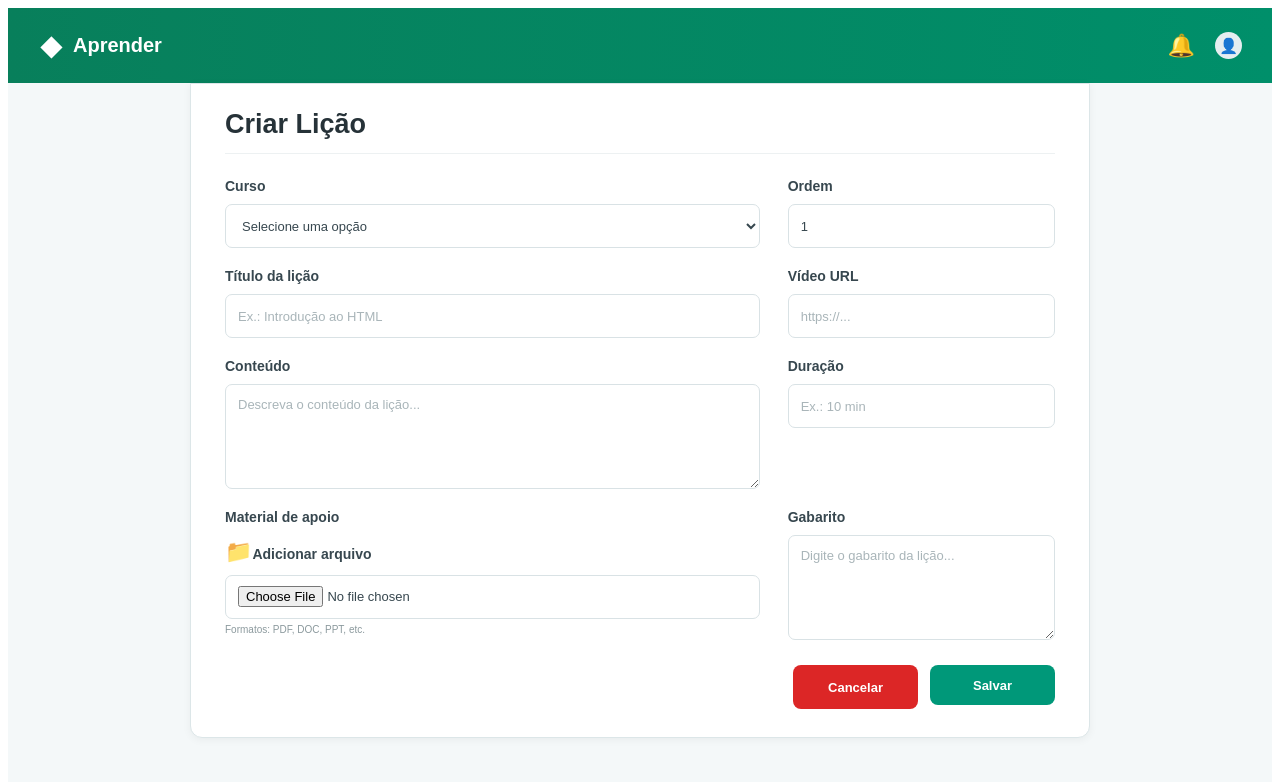
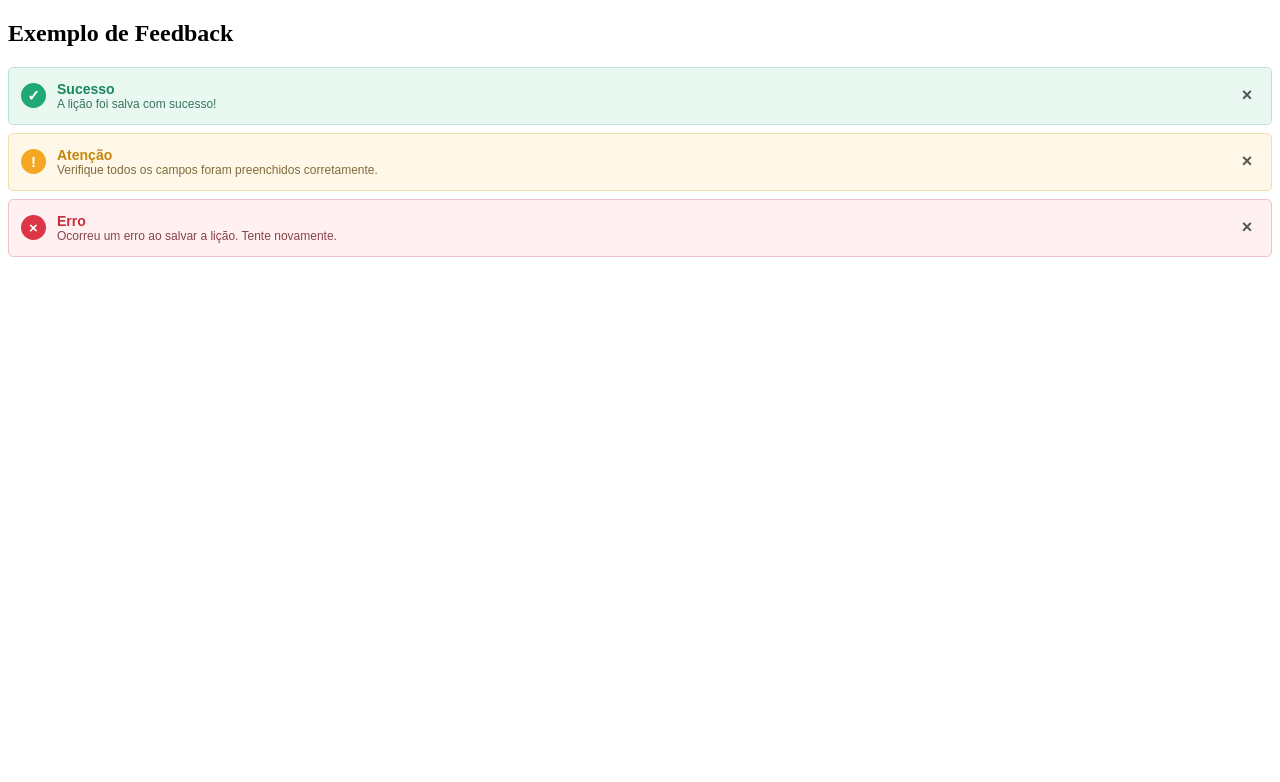
Before and after one commit to DupleExcellence/AcessiblePlatform, a React (Vite) app: page / in a window 1280 px wide. Shown: the top 782 px of the page. Built offline with nearby package versions, Linux system fonts and the light colour scheme.

Commit message:
feat: cria componente de Feedback

```diff
--- a/frontend/src/App.jsx
+++ b/frontend/src/App.jsx
@@ -1,10 +1,34 @@
 
 
-import LicaoProfessor from "./components/LicaoProfessor/LicaoProfessor";
-
+import Feedback from "./components/Feedback/Feedback";
 
 function App() {
-  return <LicaoProfessor/>
+  return (
+    <div>
+     <h2>Exemplo de Feedback</h2>
+
+      <Feedback
+        type="success"
+        title="Sucesso"
+        message="A lição foi salva com sucesso!"
+        onClose={() => console.log("Fechar sucesso")}
+      />
+
+      <Feedback
+        type="warning"
+        title="Atenção"
+        message="Verifique todos os campos foram preenchidos corretamente."
+        onClose={() => console.log("Fechar atenção")}
+      />
+
+      <Feedback
+        type="error"
+        title="Erro"
+        message="Ocorreu um erro ao salvar a lição. Tente novamente."
+        onClose={() => console.log("Fechar erro")}
+      />
+    </div>
+  )
 }
 
 export default App;
--- /dev/null
+++ b/frontend/src/components/Feedback/Feedback.css
@@ -0,0 +1,189 @@
+/* =================================
+   CONTAINER
+================================= */
+
+.feedback {
+  width: 100%;
+  min-height: 58px;
+
+  display: flex;
+  align-items: center;
+
+  box-sizing: border-box;
+
+  padding: 9px 12px;
+
+  margin-bottom: 8px;
+
+  border-radius: 5px;
+
+  font-family: Arial, Helvetica, sans-serif;
+}
+
+
+/* =================================
+   ÍCONE
+================================= */
+
+.feedback-icon {
+  width: 25px;
+  height: 25px;
+
+  min-width: 25px;
+
+  display: flex;
+  align-items: center;
+  justify-content: center;
+
+  border-radius: 50%;
+
+  margin-right: 11px;
+
+  color: #ffffff;
+
+  font-size: 15px;
+  font-weight: bold;
+}
+
+
+/* =================================
+   CONTEÚDO
+================================= */
+
+.feedback-content {
+  flex: 1;
+
+  display: flex;
+  flex-direction: column;
+
+  justify-content: center;
+
+  gap: 2px;
+}
+
+.feedback-title {
+  font-size: 14px;
+  font-weight: 700;
+  line-height: 14px;
+}
+
+.feedback-message {
+  font-size: 12px;
+  line-height: 12px;
+}
+
+
+/* =================================
+   BOTÃO FECHAR
+================================= */
+
+.feedback-close {
+  width: 24px;
+  height: 24px;
+
+  display: flex;
+  align-items: center;
+  justify-content: center;
+
+  border: none;
+  background: transparent;
+
+  padding: 0;
+
+  color: #555555;
+
+  font-size: 18px;
+  font-weight: bold;
+
+  cursor: pointer;
+
+  border-radius: 4px;
+}
+
+.feedback-close:hover {
+  background-color: rgba(0, 0, 0, 0.05);
+}
+
+.feedback-close:focus-visible {
+  outline: 2px solid #333333;
+  outline-offset: 2px;
+}
+
+
+/* =================================
+   SUCESSO
+================================= */
+
+.feedback-success {
+  background-color: #eaf8f2;
+
+  border: 1px solid #b8e5d2;
+}
+
+.feedback-icon-success {
+  background-color: #20a875;
+}
+
+.feedback-success .feedback-title {
+  color: #18865e;
+}
+
+.feedback-success .feedback-message {
+  color: #39745e;
+}
+
+
+/* =================================
+   ATENÇÃO
+================================= */
+
+.feedback-warning {
+  background-color: #fff8e8;
+
+  border: 1px solid #f0dfa9;
+}
+
+.feedback-icon-warning {
+  background-color: #f5a623;
+}
+
+.feedback-warning .feedback-title {
+  color: #c5860c;
+}
+
+.feedback-warning .feedback-message {
+  color: #806b3b;
+}
+
+
+/* =================================
+   ERRO
+================================= */
+
+.feedback-error {
+  background-color: #fff0f1;
+
+  border: 1px solid #f0c4c8;
+}
+
+.feedback-icon-error {
+  background-color: #dc3545;
+}
+
+.feedback-error .feedback-title {
+  color: #c52f3d;
+}
+
+.feedback-error .feedback-message {
+  color: #88434a;
+}
+
+
+/* =================================
+   ACESSIBILIDADE
+================================= */
+
+.feedback-close:focus-visible {
+  outline: 2px solid #333;
+  outline-offset: 2px;
+}
--- /dev/null
+++ b/frontend/src/components/Feedback/Feedback.jsx
@@ -0,0 +1,55 @@
+import "./Feedback.css";
+import Button from "../Button/Button"
+
+
+
+function Feedback({ type = "success", title, message, onClose }) {
+  const feedbackData = {
+    success: {
+      icon: "✓",
+    },
+    warning: {
+      icon: "!",
+    },
+    error: {
+      icon: "×",
+    },
+  };
+
+  const data = feedbackData[type] || feedbackData.success;
+
+  return (
+    <div
+      className={`feedback feedback-${type}`}
+      role="alert"
+    >
+      <div
+        className={`feedback-icon feedback-icon-${type}`}
+        aria-hidden="true"
+      >
+        {data.icon}
+      </div>
+
+      <div className="feedback-content">
+        <span className="feedback-title">
+          {title}
+        </span>
+
+        <span className="feedback-message">
+          {message}
+        </span>
+      </div>
+
+      <Button
+        type="button"
+        className="feedback-close"
+        onClick={onClose}
+        aria-label={`Fechar mensagem: ${title}`}
+      >
+        ×
+      </Button>
+    </div>
+  );
+}
+
+export default Feedback;
```
